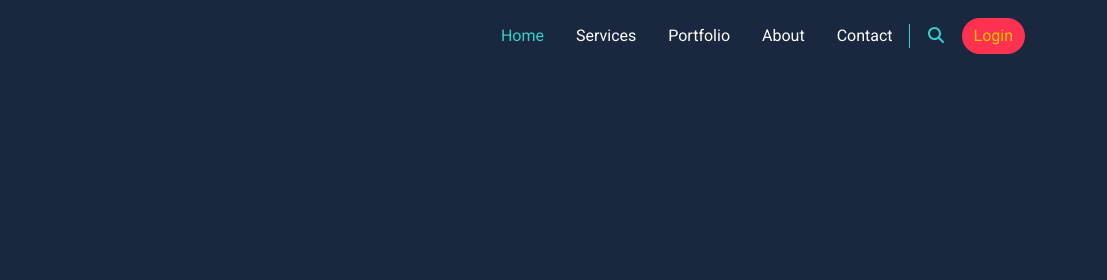
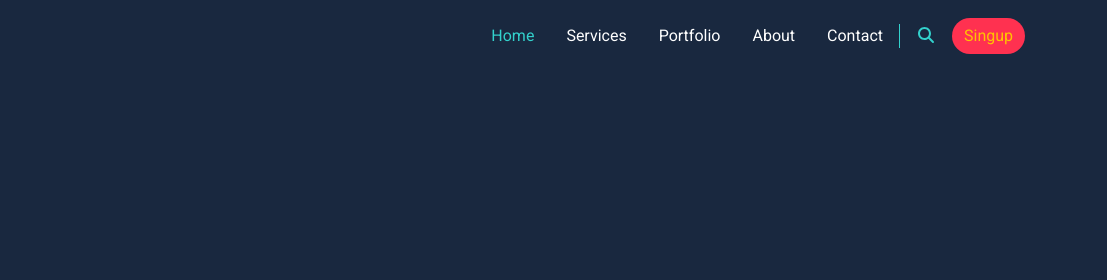
Before and after one commit to FatimaMohammed555/Bondi-Website-_Bootstrap5, a plain HTML site: page index.html in a window 1280 px wide. Shown: the top 280 px of the page, 173-1280 px from the left. Drawn offline with Linux system fonts and the light colour scheme.

Commit message:
second commit

```diff
--- a/index.html
+++ b/index.html
@@ -43,7 +43,7 @@
         <div class="search ps-3 pe-3 d-none d-lg-block">
             <i class="fa-solid fa-magnifying-glass"></i>
         </div>
-        <a href="#" class="btn rounded-pill main-btn">Login</a>
+        <a href="#" class="btn rounded-pill main-btn">Singup</a>
       </div>
     </div>
 </nav>
```
